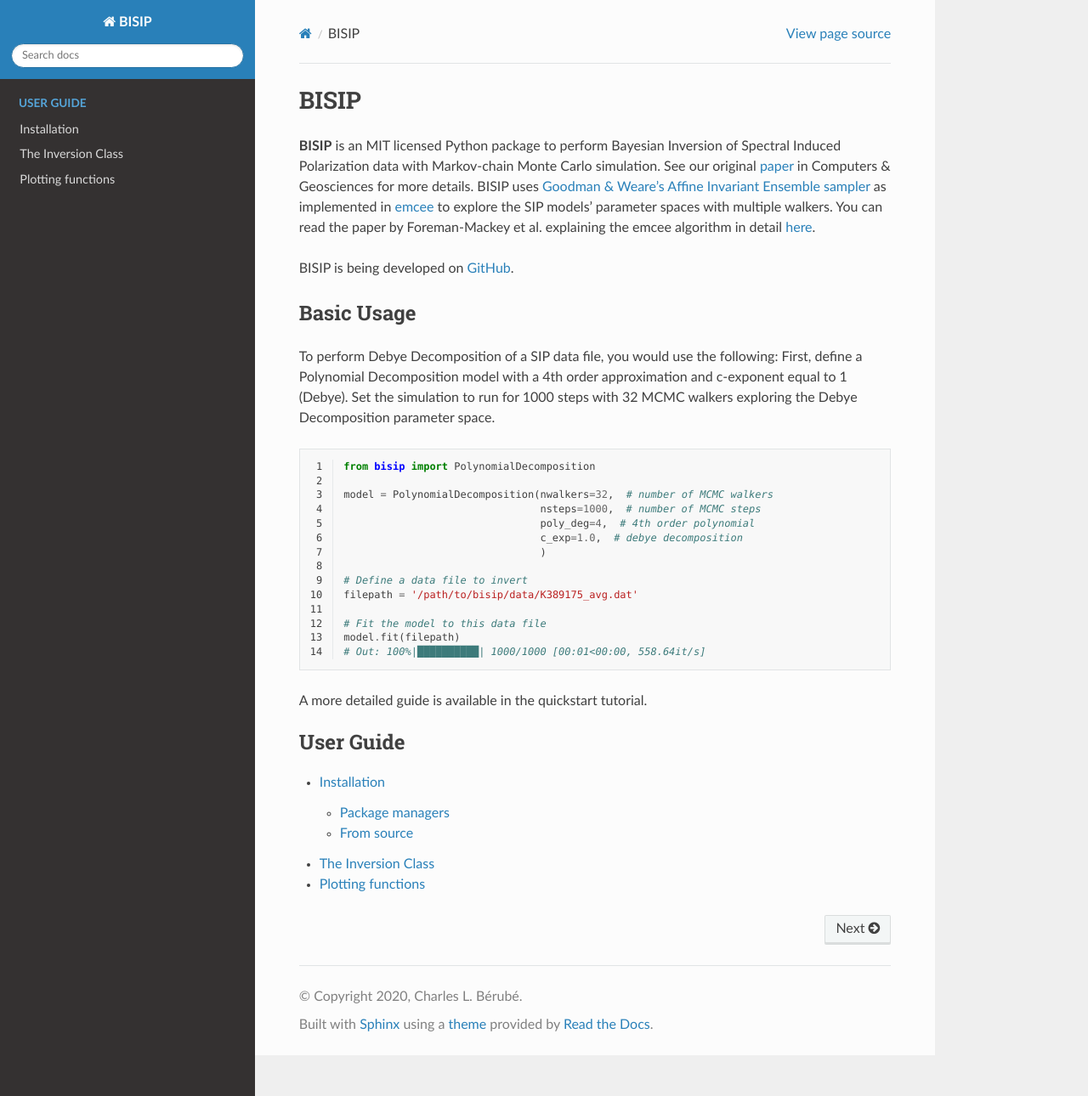
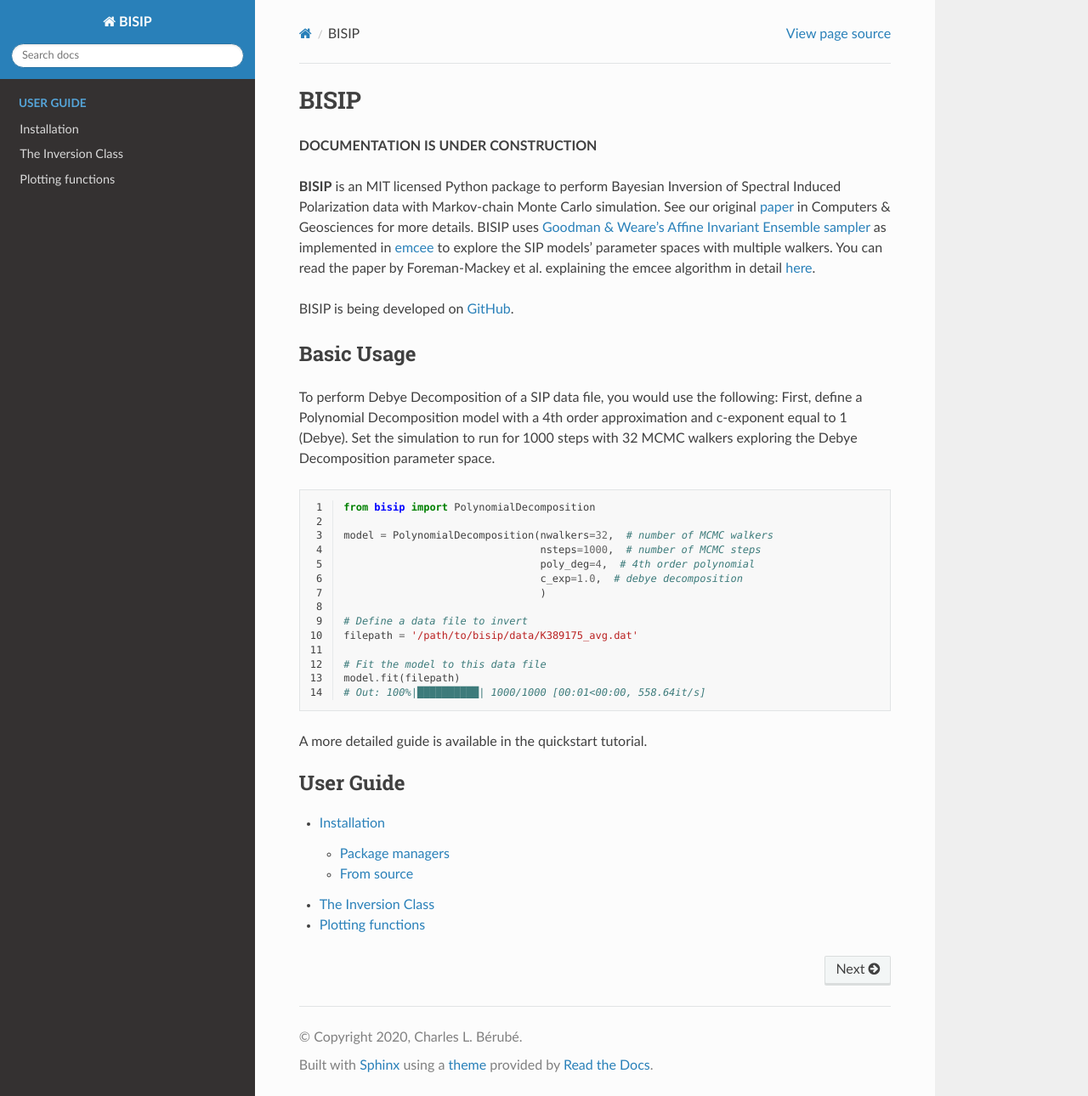
Before and after one commit to clberube/bisip2, a Sphinx documentation site: the page built from docs/index.rst, in a window 1280 px wide and 1290 px high. Shown: the whole window at 85% size. Built offline with Sphinx 7.4.7 and the Read the Docs theme 2.0.0, drawn with Linux system fonts in a browser that asks for light colours; pages that are not in the unit, such as notebooks, are missing from menus.

Commit message:
Add doc draft

```diff
--- a/docs/index.rst
+++ b/docs/index.rst
@@ -1,5 +1,6 @@
 BISIP
 =====
+**DOCUMENTATION IS UNDER CONSTRUCTION**
 
 **BISIP** is an MIT licensed Python package to perform Bayesian Inversion of
 Spectral Induced Polarization data with Markov-chain Monte Carlo simulation.
```
